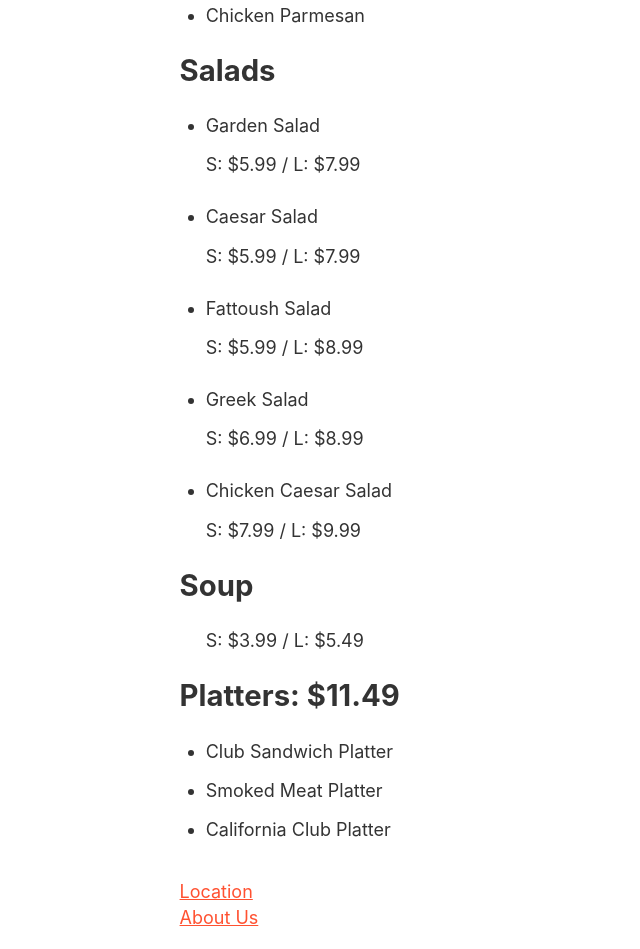
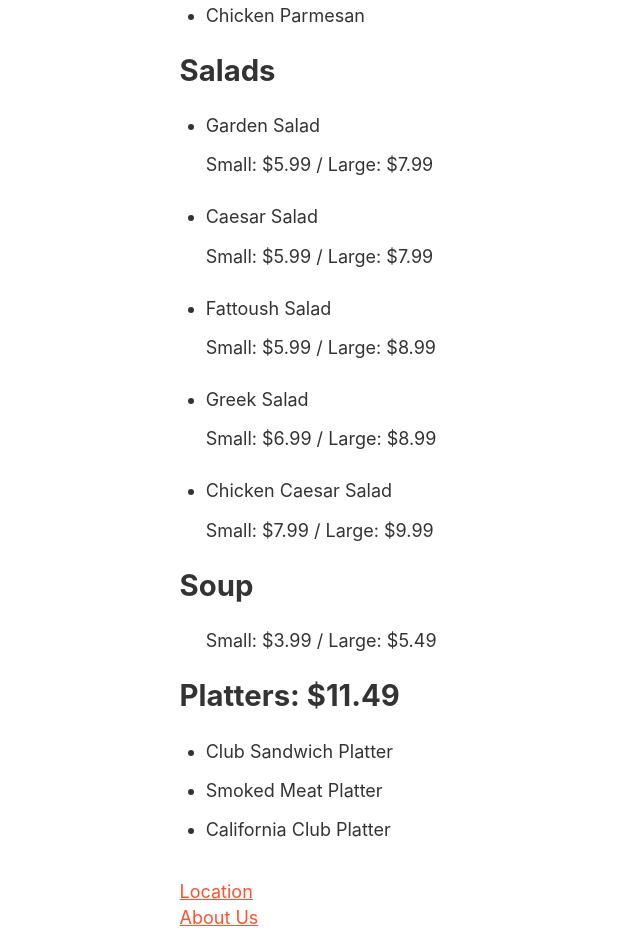
Before and after one commit to ccp92/chucks-deli, a Gatsby site: page /lunch in a window 1280 px wide. Shown: the part 1827-2776 px from the top of the page, without its empty margins (0-640 px from the left). Built offline with nearby package versions, Linux system fonts and the light colour scheme; Gatsby itself is replaced by a stand-in of ours.

Commit message:
Un-abbreviate small and large

```diff
--- a/src/pages/lunch.tsx
+++ b/src/pages/lunch.tsx
@@ -55,18 +55,18 @@ const LunchPage = () => (
     </MenuSection>
     <MenuSection header="Salads" anchor="salads">
       <li>Garden Salad</li>
-      <p>S: $5.99 / L: $7.99</p>
+      <p>Small: $5.99 / Large: $7.99</p>
       <li>Caesar Salad</li>
-      <p>S: $5.99 / L: $7.99</p>
+      <p>Small: $5.99 / Large: $7.99</p>
       <li>Fattoush Salad</li>
-      <p>S: $5.99 / L: $8.99</p>
+      <p>Small: $5.99 / Large: $8.99</p>
       <li>Greek Salad</li>
-      <p>S: $6.99 / L: $8.99</p>
+      <p>Small: $6.99 / Large: $8.99</p>
       <li>Chicken Caesar Salad</li>
-      <p>S: $7.99 / L: $9.99</p>
+      <p>Small: $7.99 / Large: $9.99</p>
     </MenuSection>
     <MenuSection header="Soup" anchor="soup">
-      <p>S: $3.99 / L: $5.49</p>
+      <p>Small: $3.99 / Large: $5.49</p>
     </MenuSection>
     <MenuSection header="Platters" price="$11.49" anchor="platters">
       <li>Club Sandwich Platter</li>
```
